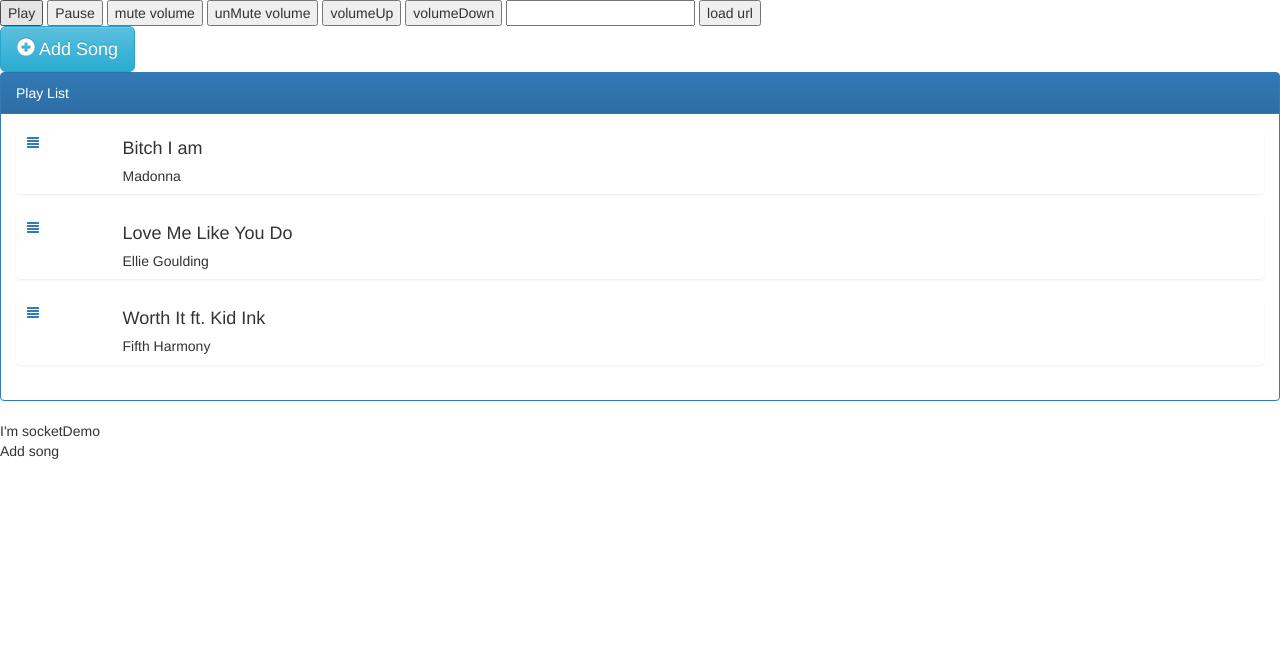
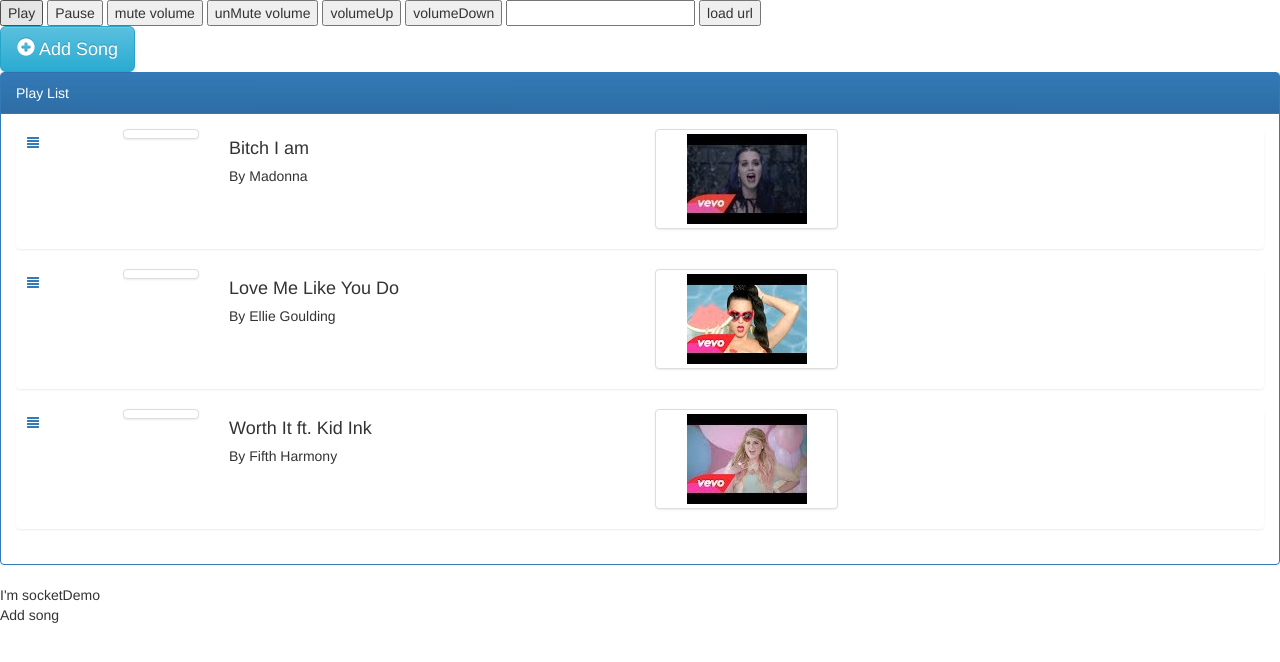
Before and after one commit to shulamyt/freq-control, a website: page client/index.html in a window 1280 px wide. Drawn offline with Linux system fonts and the light colour scheme; some packages are replaced by stand-ins of ours; no server answers.

Commit message:
add thumbs

```diff
--- a/client/playlist/playListItem.html
+++ b/client/playlist/playListItem.html
@@ -1,9 +1,19 @@
 <div class="row">
-    <div class="col-md-1"> <a href="#" class="btn btn-sm"><span class="glyphicon glyphicon-align-justify"></span></a></div>
-    <div class="col-md-8">
+    <div class="col-sm-1"> <a href="#" class="btn btn-sm"><span class="glyphicon glyphicon-align-justify"></span></a></div>
+    <div class="col-sm-1">
+        <div class="thumbnail">
+            <img ng-src="" >
+        </div>
+    </div>
+    <div class="col-sm-4">
         <h4>{{song.name}}</h4>
 
-        <h5>{{song.artist}}</h5>
+        <h5>By {{song.artist}}</h5>
+    </div>
+    <div class="col-sm-2">
+        <div class="thumbnail">
+            <img ng-src="images/thumb{{$index+1%6}}.jpg" >
+        </div>
     </div>
 
 </div>
```
Also changed, not shown: client/images/thumb1.jpg (added), client/images/thumb2.jpg (added), client/images/thumb3.jpg (added), client/images/thumb4.jpg (added), client/images/thumb5.jpg (added), client/images/thumb6.jpg (added).
